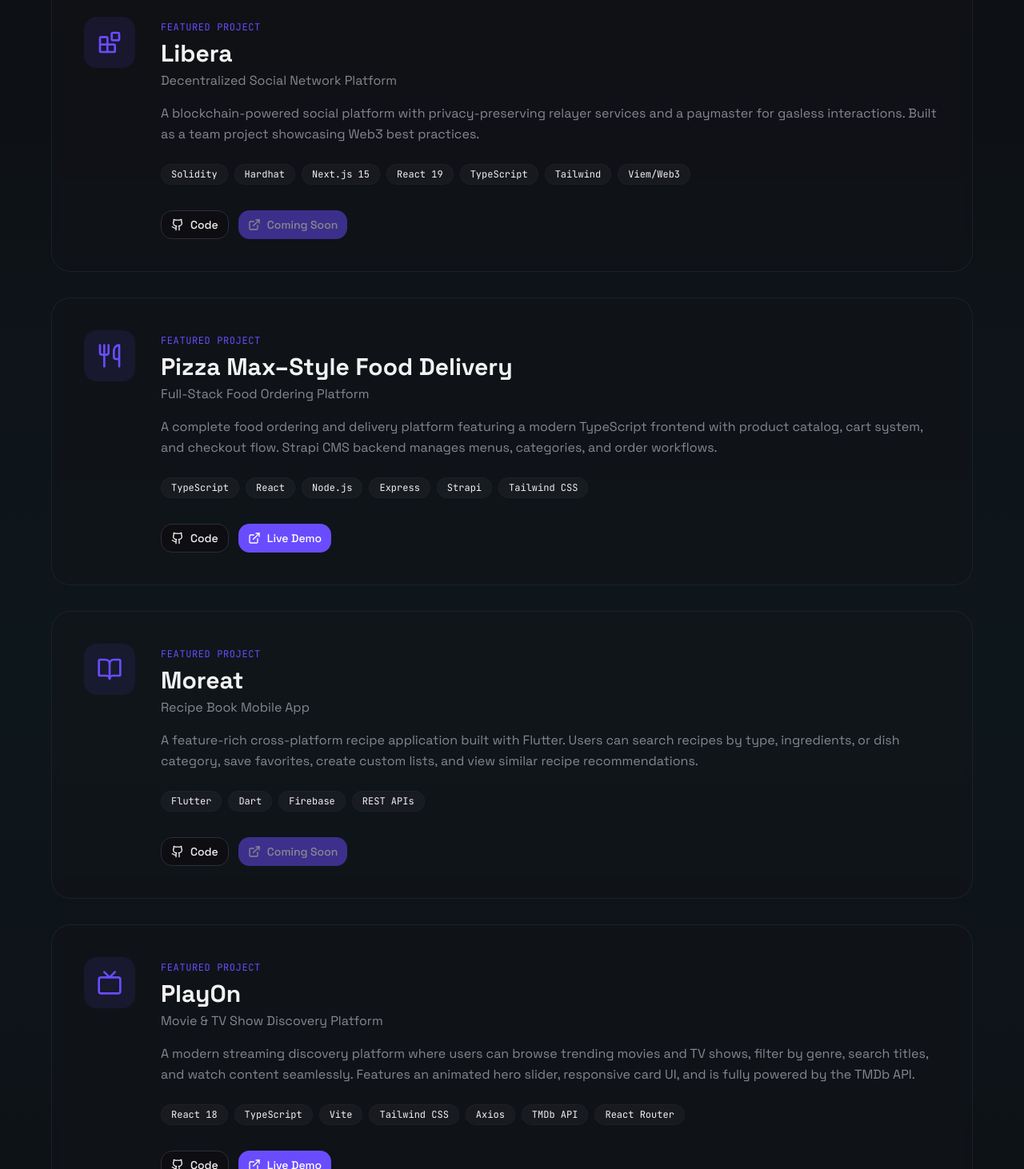
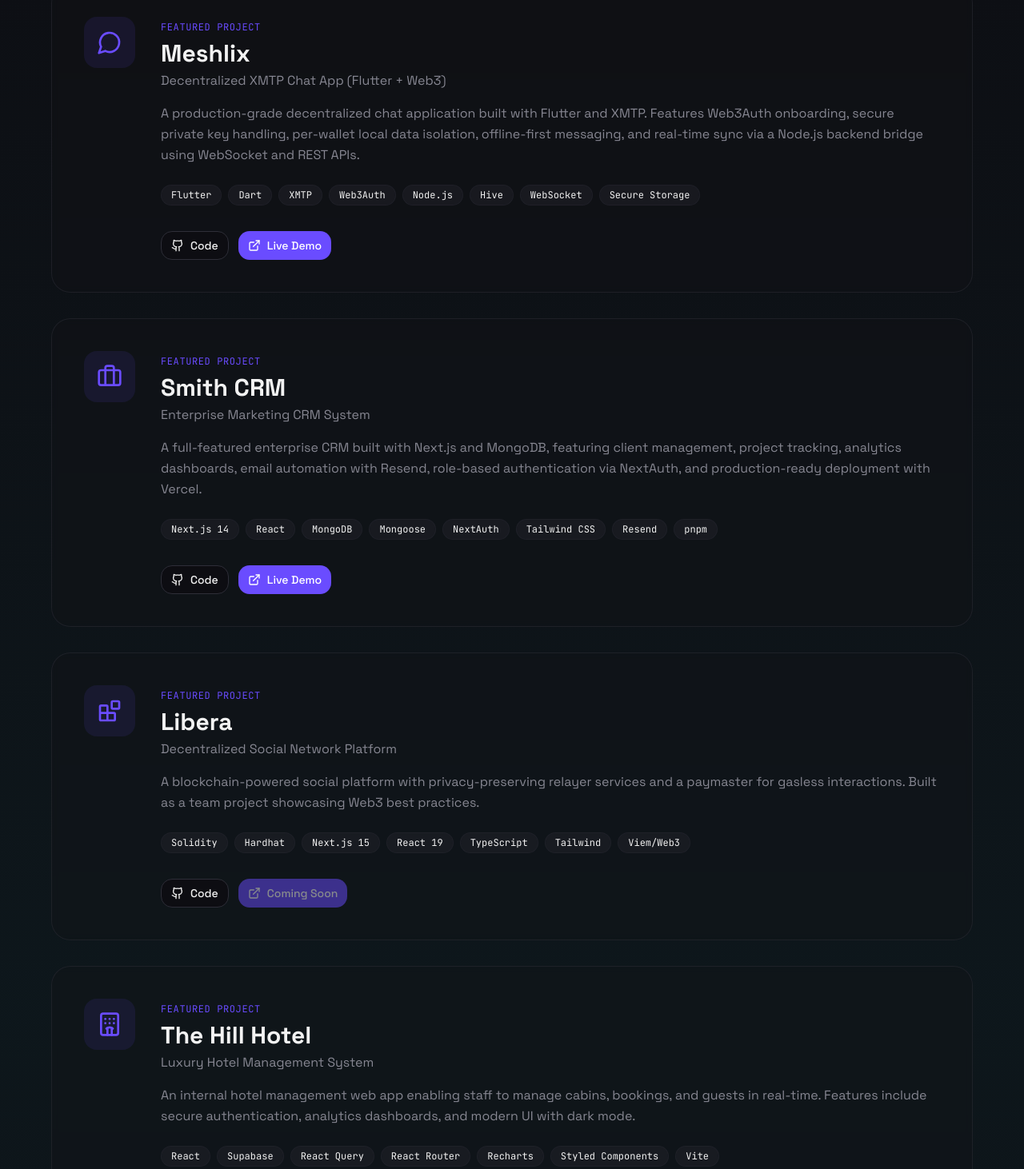
Before and after one commit to TahirMustafa-NO-ONE/tahir-portfolio, a Next.js app: page / in a window 1280 px wide. Shown: the part 3288-4750 px from the top of the page at 80% size. Built offline with nearby package versions, Linux system fonts and the light colour scheme.

Commit message:
added projects

```diff
--- a/components/sections/ProjectsSection.tsx
+++ b/components/sections/ProjectsSection.tsx
@@ -2,16 +2,72 @@
 
 import { motion, useInView } from "framer-motion";
 import { useRef } from "react";
-import { Github, ExternalLink, Blocks, Utensils, BookOpen, Tv, Hotel } from "lucide-react";
+import { Github, ExternalLink, Blocks, Utensils, BookOpen, Tv, Hotel, MessageCircle, Briefcase } from "lucide-react";
 import { Button } from "@/components/ui/button";
 
 const projects = [
+  {
+    title: "Meshlix",
+    subtitle: "Decentralized XMTP Chat App (Flutter + Web3)",
+    description:
+      "A production-grade decentralized chat application built with Flutter and XMTP. Features Web3Auth onboarding, secure private key handling, per-wallet local data isolation, offline-first messaging, and real-time sync via a Node.js backend bridge using WebSocket and REST APIs.",
+    tech: [
+      "Flutter",
+      "Dart",
+      "XMTP",
+      "Web3Auth",
+      "Node.js",
+      "Hive",
+      "WebSocket",
+      "Secure Storage",
+    ],
+    icon: MessageCircle,
+    featured: true,
+    comingSoon: false,
+    links: {
+      github: "#", // add repo link
+      live: "#",
+    },
+  },
+
+  {
+    title: "Smith CRM",
+    subtitle: "Enterprise Marketing CRM System",
+    description:
+      "A full-featured enterprise CRM built with Next.js and MongoDB, featuring client management, project tracking, analytics dashboards, email automation with Resend, role-based authentication via NextAuth, and production-ready deployment with Vercel.",
+    tech: [
+      "Next.js 14",
+      "React",
+      "MongoDB",
+      "Mongoose",
+      "NextAuth",
+      "Tailwind CSS",
+      "Resend",
+      "pnpm",
+    ],
+    icon: Briefcase,
+    featured: true,
+    comingSoon: false,
+    links: {
+      github: "#", // add repo link
+      live: "#",
+    },
+  },
+
   {
     title: "Libera",
     subtitle: "Decentralized Social Network Platform",
     description:
       "A blockchain-powered social platform with privacy-preserving relayer services and a paymaster for gasless interactions. Built as a team project showcasing Web3 best practices.",
-    tech: ["Solidity", "Hardhat", "Next.js 15", "React 19", "TypeScript", "Tailwind", "Viem/Web3"],
+    tech: [
+      "Solidity",
+      "Hardhat",
+      "Next.js 15",
+      "React 19",
+      "TypeScript",
+      "Tailwind",
+      "Viem/Web3",
+    ],
     icon: Blocks,
     featured: true,
     comingSoon: true,
@@ -20,60 +76,89 @@
       live: "#",
     },
   },
-  {
-    title: "Pizza Max–Style Food Delivery",
-    subtitle: "Full-Stack Food Ordering Platform",
-    description:
-      "A complete food ordering and delivery platform featuring a modern TypeScript frontend with product catalog, cart system, and checkout flow. Strapi CMS backend manages menus, categories, and order workflows.",
-    tech: ["TypeScript", "React", "Node.js", "Express", "Strapi", "Tailwind CSS"],
-    icon: Utensils,
-    featured: true,
-    comingSoon: false,
-    links: {
-      github: "https://github.com/TahirMustafa-NO-ONE/semester-project-176-v2",
-      live: "https://semester-project-176-v2.vercel.app/",
-    },
-  },
-  {
-    title: "Moreat",
-    subtitle: "Recipe Book Mobile App",
-    description:
-      "A feature-rich cross-platform recipe application built with Flutter. Users can search recipes by type, ingredients, or dish category, save favorites, create custom lists, and view similar recipe recommendations.",
-    tech: ["Flutter", "Dart", "Firebase", "REST APIs"],
-    icon: BookOpen,
-    featured: true,
-    comingSoon: true,
-    links: {
-      github: "https://github.com/TahirMustafa-NO-ONE/recipe-app",
-      live: "#",
-    },
-  },
-  {
-    title: "PlayOn",
-    subtitle: "Movie & TV Show Discovery Platform",
-    description:
-      "A modern streaming discovery platform where users can browse trending movies and TV shows, filter by genre, search titles, and watch content seamlessly. Features an animated hero slider, responsive card UI, and is fully powered by the TMDb API.",
-    tech: ["React 18", "TypeScript", "Vite", "Tailwind CSS", "Axios", "TMDb API", "React Router"],
-    icon: Tv,
-    featured: true,
-    comingSoon: false,
-    links: {
-      github: "https://github.com/TahirMustafa-NO-ONE/playon-streaming",
-      live: "https://playon-streaming.vercel.app/",
-    },
-  },
+
   {
     title: "The Hill Hotel",
     subtitle: "Luxury Hotel Management System",
     description:
-      "An internal hotel management web app enabling staff to manage cabins, bookings, and guests in real-time. Features include secure authentication, check-in/check-out workflows, sales analytics with charts, and a custom warm gold UI with full dark mode support.",
-    tech: ["React", "Supabase", "React Query", "React Router", "Recharts", "Styled Components", "Vite"],
+      "An internal hotel management web app enabling staff to manage cabins, bookings, and guests in real-time. Features include secure authentication, analytics dashboards, and modern UI with dark mode.",
+    tech: [
+      "React",
+      "Supabase",
+      "React Query",
+      "React Router",
+      "Recharts",
+      "Styled Components",
+      "Vite",
+    ],
     icon: Hotel,
     featured: true,
     comingSoon: false,
     links: {
       github: "https://github.com/TahirMustafa-NO-ONE/The-Hill-Hotel",
       live: "https://the-hill-hotel.vercel.app",
+    },
+  },
+
+  {
+    title: "Pizza Max–Style Food Delivery",
+    subtitle: "Full-Stack Food Ordering Platform",
+    description:
+      "A complete food ordering and delivery platform featuring a TypeScript frontend with cart and checkout, powered by a Strapi CMS backend for menu and order management.",
+    tech: [
+      "TypeScript",
+      "React",
+      "Node.js",
+      "Express",
+      "Strapi",
+      "Tailwind CSS",
+    ],
+    icon: Utensils,
+    featured: true,
+    comingSoon: false,
+    links: {
+      github:
+        "https://github.com/TahirMustafa-NO-ONE/semester-project-176-v2",
+      live: "https://semester-project-176-v2.vercel.app/",
+    },
+  },
+
+  {
+    title: "PlayOn",
+    subtitle: "Movie & TV Show Discovery Platform",
+    description:
+      "A streaming discovery platform powered by TMDb API with search, filtering, trending content, and responsive UI with animated components.",
+    tech: [
+      "React 18",
+      "TypeScript",
+      "Vite",
+      "Tailwind CSS",
+      "Axios",
+      "TMDb API",
+      "React Router",
+    ],
+    icon: Tv,
+    featured: true,
+    comingSoon: false,
+    links: {
+      github:
+        "https://github.com/TahirMustafa-NO-ONE/playon-streaming",
+      live: "https://playon-streaming.vercel.app/",
+    },
+  },
+
+  {
+    title: "Moreat",
+    subtitle: "Recipe Book Mobile App",
+    description:
+      "A cross-platform Flutter recipe app with search, filtering, favorites, custom lists, and recommendation features using REST APIs.",
+    tech: ["Flutter", "Dart", "Firebase", "REST APIs"],
+    icon: BookOpen,
+    featured: false,
+    comingSoon: true,
+    links: {
+      github: "https://github.com/TahirMustafa-NO-ONE/recipe-app",
+      live: "#",
     },
   },
 ];
```
